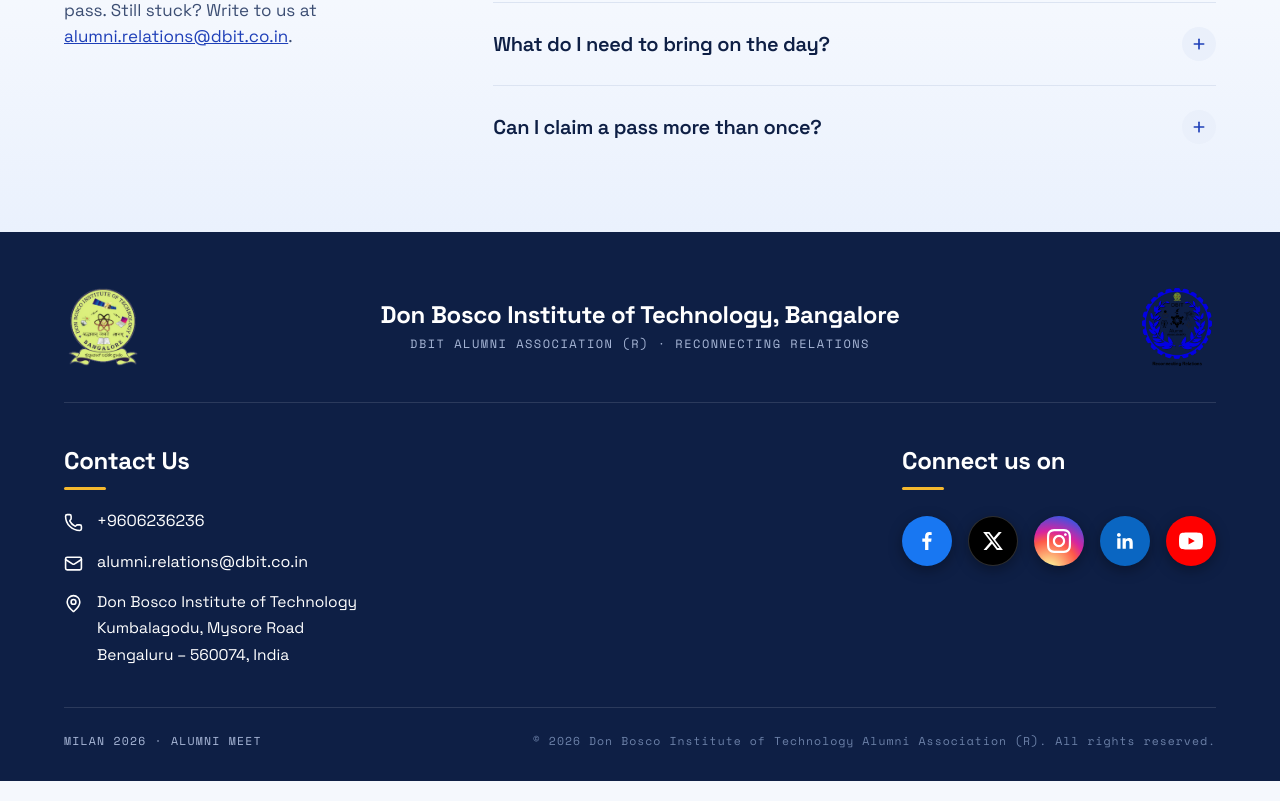
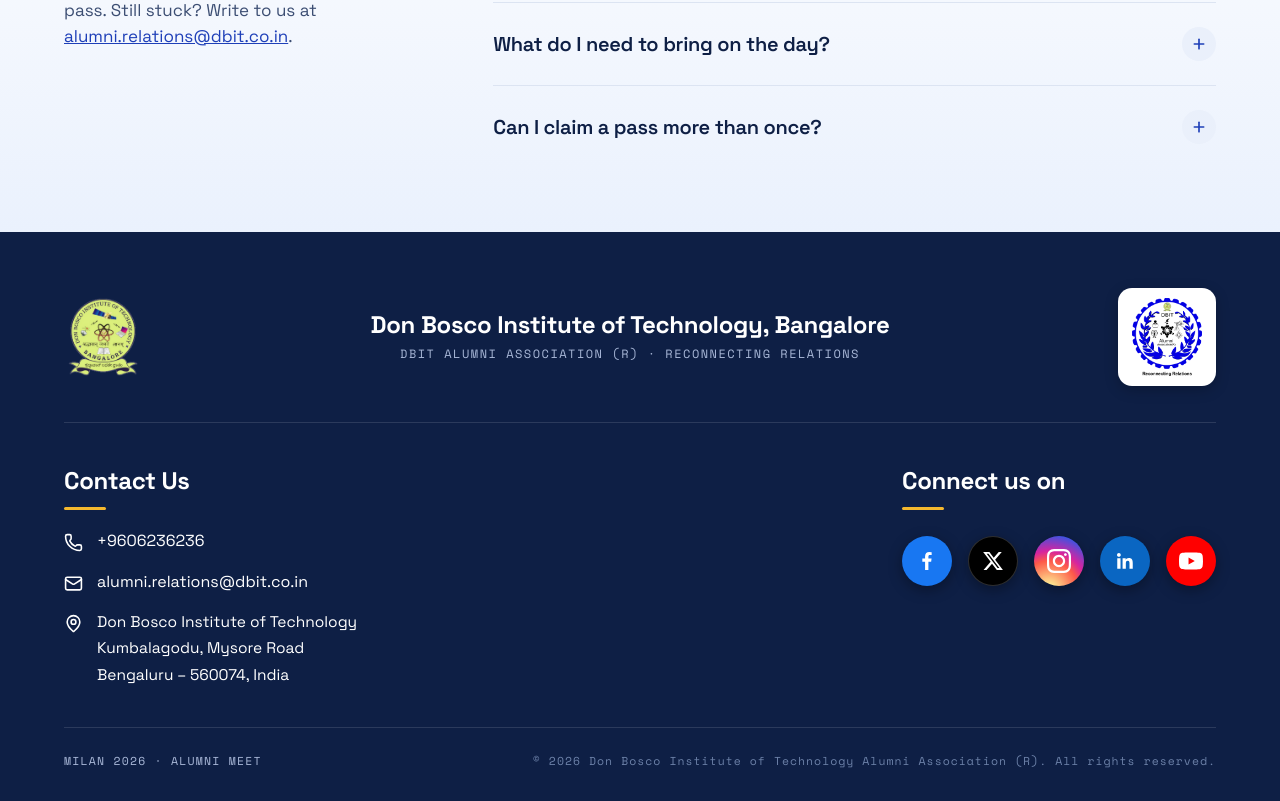
Before and after one commit to strixdominator/chronos-fest-portal, a Next.js app: page / in a window 1280 px wide. Shown: the part 2309-3110 px from the top of the page. Built offline with nearby package versions, Linux system fonts and the light colour scheme; no server answers.

Commit message:
feat(footer): add white rounded badge container with padding around right logo

```diff
--- a/src/app/globals.css
+++ b/src/app/globals.css
@@ -871,6 +871,18 @@
   display: block;
 }
 
+.dbit-footer-logo-badge {
+  background: #FFFFFF;
+  padding: 10px;
+  border-radius: 14px;
+  display: inline-flex;
+  align-items: center;
+  justify-content: center;
+  flex-shrink: 0;
+  box-shadow: 0 4px 14px rgba(0, 0, 0, 0.22);
+  line-height: 0;
+}
+
 .dbit-footer-text-group {
   display: flex;
   flex-direction: column;
@@ -1577,6 +1589,11 @@
     height: 48px;
   }
 
+  .dbit-footer-logo-badge {
+    padding: 6px;
+    border-radius: 10px;
+  }
+
   .dbit-footer-college {
     font-size: 16px;
     line-height: 1.3;
--- a/src/app/page.tsx
+++ b/src/app/page.tsx
@@ -328,11 +328,13 @@
             </span>
           </div>
 
-          <img
-            src="/assets/1662177580bae749e245f3973661f37f.png"
-            alt="DBIT Alumni Association logo"
-            className="dbit-footer-brand-logo"
-          />
+          <div className="dbit-footer-logo-badge">
+            <img
+              src="/assets/1662177580bae749e245f3973661f37f.png"
+              alt="DBIT Alumni Association logo"
+              className="dbit-footer-brand-logo"
+            />
+          </div>
         </div>
 
         <div className="dbit-footer-content">
```
